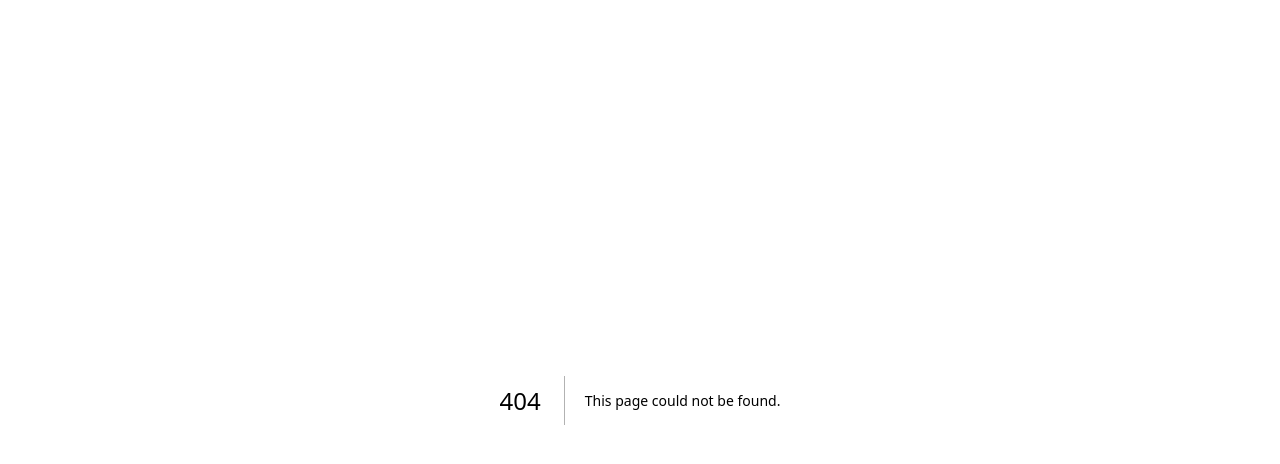
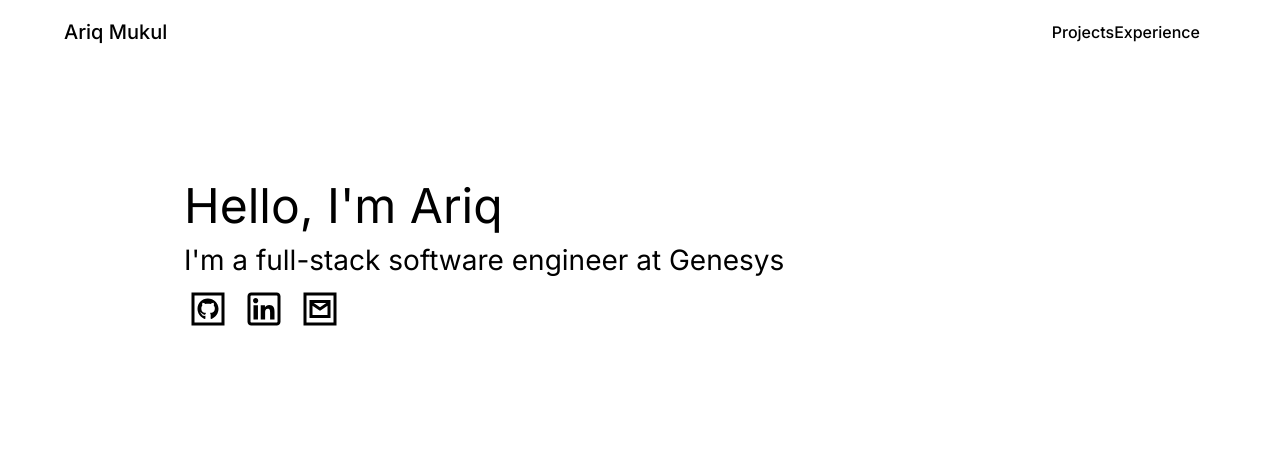
Before and after one commit to ariqM1/portfolio, a Next.js app: page /nextjs-github-pages/ in a window 1280 px wide. Before the commit this address had no page. Shown: the top 464 px of the page. Built offline with nearby package versions, Linux system fonts and the light colour scheme.

Commit message:
github pages?

```diff
--- a/next.config.mjs
+++ b/next.config.mjs
@@ -1,4 +1,28 @@
 /** @type {import('next').NextConfig} */
-const nextConfig = {};
+const nextConfig = {
+  /**
+   * Enable static exports for the App Router.
+   *
+   * @see https://nextjs.org/docs/app/building-your-application/deploying/static-exports
+   */
+  output: "export",
+
+  /**
+   * Set base path. This is the slug of your GitHub repository.
+   *
+   * @see https://nextjs.org/docs/app/api-reference/next-config-js/basePath
+   */
+  basePath: "/nextjs-github-pages",
+
+  /**
+   * Disable server-based image optimization. Next.js does not support
+   * dynamic features with static exports.
+   *
+   * @see https://nextjs.org/docs/app/api-reference/components/image#unoptimized
+   */
+  images: {
+    unoptimized: true,
+  },
+};
 
 export default nextConfig;
--- a/package.json
+++ b/package.json
@@ -1,11 +1,8 @@
 {
   "name": "portfolio",
-  "homepage":"http://ariqM1.github.io/portfolio",
   "version": "0.1.0",
   "private": true,
   "scripts": {
-    "predeploy": "npm run build",
-    "deploy": "gh-pages -d build",
     "dev": "next dev",
     "build": "next build",
     "start": "next start",
@@ -15,7 +12,6 @@
     "@emotion/react": "^11.11.4",
     "@emotion/styled": "^11.11.5",
     "@mui/material": "^5.15.17",
-    "gh-pages": "^6.1.1",
     "next": "14.2.3",
     "react": "^18",
     "react-dom": "^18",
--- a/src/components/Experience.js
+++ b/src/app/experience/page.js
@@ -1,5 +1,5 @@
 import React from "react";
-import "../styles/Experience.css";
+import "../../styles/Experience.css";
 
 function Resume() {
   return (
--- a/src/app/layout.js
+++ b/src/app/layout.js
@@ -1,4 +1,5 @@
 import { Inter } from "next/font/google";
+import Navbar from "../components/Navbar";
 
 const inter = Inter({ subsets: ["latin"] });
 
@@ -9,7 +10,10 @@
 export default function RootLayout({ children }) {
   return (
     <html lang="en">
-      <body className={inter.className}>{children}</body>
+      <body className={inter.className}>
+        <Navbar />
+        {children}
+      </body>
     </html>
   );
 }
--- a/src/app/page.js
+++ b/src/app/page.js
@@ -1,21 +1,12 @@
 "use client";
 import React from "react";
-import { Route, BrowserRouter as Router, Routes } from "react-router-dom";
-import Experience from "../components/Experience";
 import Home from "../components/Home";
-import Navbar from "../components/Navbar";
-import Projects from "../components/Projects";
 
 function App() {
   return (
-    <Router>
-      <Navbar />
-      <Routes>
-        <Route path="/" element={<Home />} />
-        <Route path="/projects" element={<Projects />} />
-        <Route path="/experience" element={<Experience />} />
-      </Routes>
-    </Router>
+    <div>
+      <Home />
+    </div>
   );
 }
 
--- a/src/components/Projects.js
+++ b/src/app/projects/page.js
@@ -1,7 +1,7 @@
 "use client";
 import React from "react";
-import "../styles/Projects.css";
-import TileComponent from "./TileComponent";
+import TileComponent from "../../components/TileComponent";
+import "../../styles/Projects.css";
 const projectData = [
   {
     title: "Discord Siri Bot",
--- a/src/components/Navbar.js
+++ b/src/components/Navbar.js
@@ -1,21 +1,20 @@
 "use client";
-
+import Link from "next/link"; // Import Link from next/link
 import React from "react";
-import { Link } from "react-router-dom";
 import "../styles/Navbar.css";
 
 function Navbar() {
   return (
     <nav className="nav">
       <div className="home">
-        <Link to="/">Ariq Mukul</Link>
+        <Link href="/">Ariq Mukul</Link>
       </div>
       <ul>
         <li className="projects">
-          <Link to="/projects">Projects</Link>
+          <Link href="/projects">Projects</Link>
         </li>
         <li className="experience">
-          <Link to="/experience">Experience</Link>
+          <Link href="/experience">Experience</Link>
         </li>
       </ul>
     </nav>
```
Also changed, not shown: 1 other file (tests, documents, lock files or other folders).
